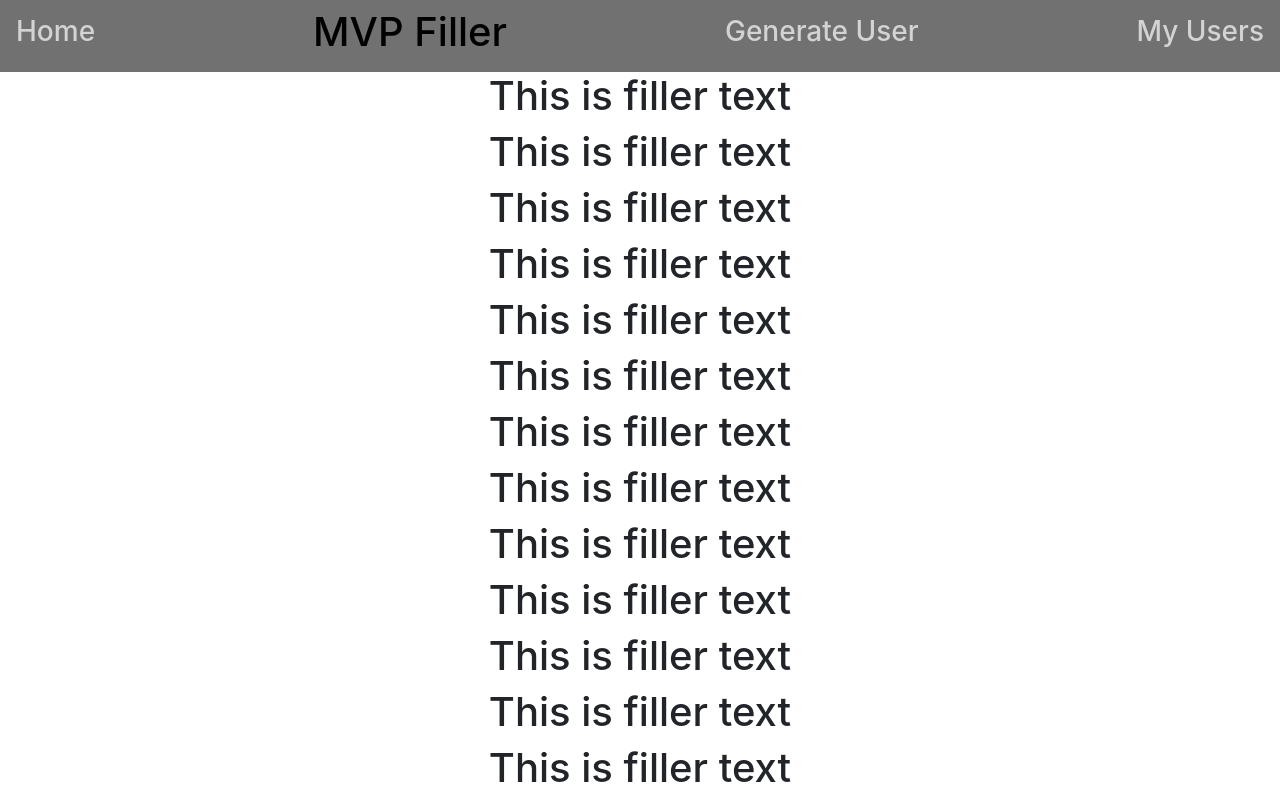
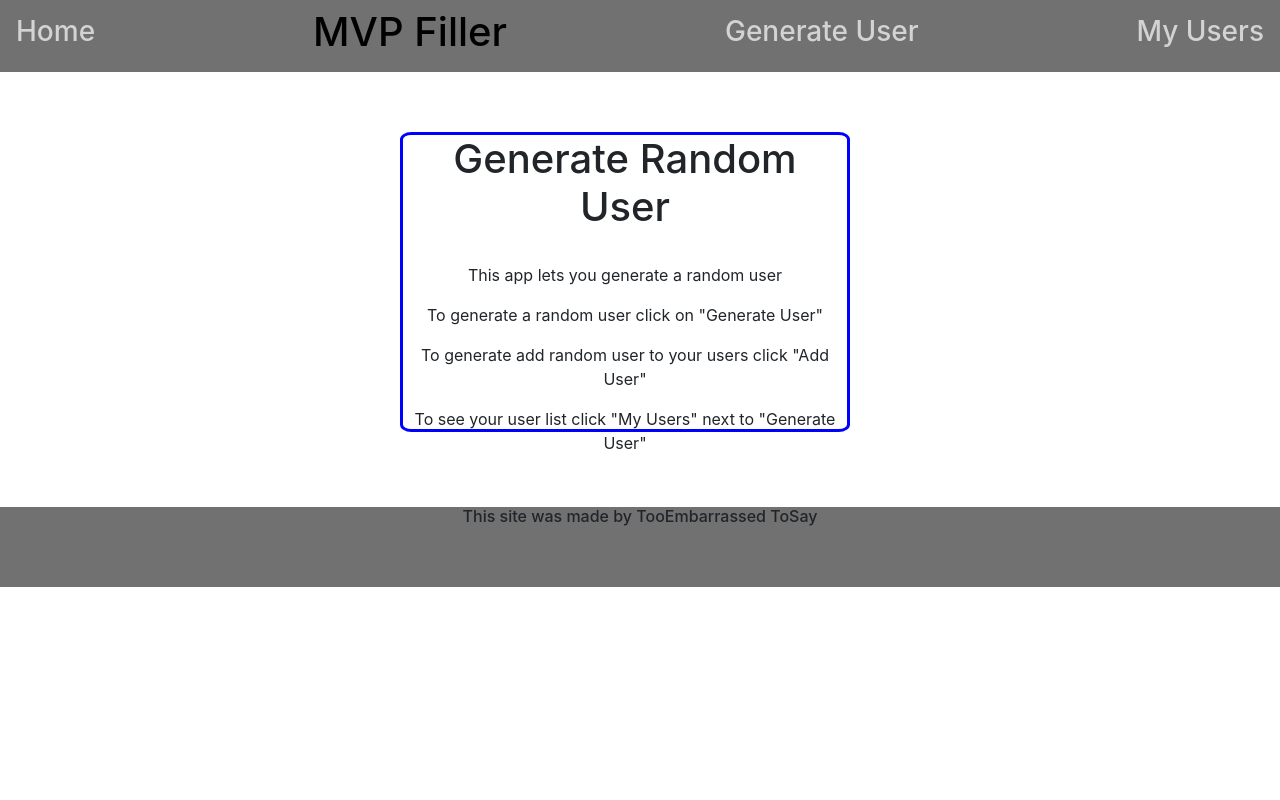
Before and after one commit to gaberbomb95/React-Project, a React (Create React App) app: page / in a window 1280 px wide. Shown: the top 800 px of the page. Built offline with nearby package versions, Linux system fonts and the light colour scheme.

Commit message:
Able to get correct data rendered when clicking on add user button'

```diff
--- a/src/App.js
+++ b/src/App.js
@@ -4,14 +4,26 @@ import Footer from "./components/Footer";
 import Nav from "./components/Nav";
 import Home from "./components/Home";
 import GenerateUser from "./pages/GenerateUser";
-
-
+import { useState } from "react";
+import MyUsers from "./pages/MyUsers"
 
 function App() {
+  const url = `https://randomuser.me/api/?results=100`;
+  const [user, setUser] = useState(null);
+  const [userTeam, setUserTeam] = useState(null);
 
-  const addUser = () => {
-    console.log("addUser")
-  }
+  const getUser = async () => {
+    const response = await fetch(url);
+    const data = await response.json();
+    console.log(data.results[0].name);
+    setUser(data);
+  };
+
+  const addUser = (userData) => {
+    console.log(userData);
+    setUserTeam(userData);
+
+  };
 
   return (
     <div className="App">
@@ -22,7 +34,11 @@ function App() {
         </Route>
 
         <Route path="/generateuser">
-          <GenerateUser addUser={addUser} />
+          <GenerateUser addUser={addUser} user={user} getUser={getUser} />
+        </Route>
+
+        <Route path='/myusers'>
+          <MyUsers userTeam={userTeam} />
         </Route>
       </Switch>
       <Footer />
--- /dev/null
+++ b/src/components/Home.css
@@ -0,0 +1,8 @@
+.home {
+  height: 300px;
+  width: 450px;
+  border: 3px solid blue;
+  margin-top: 60px;
+  margin-left: 400px;
+  border-radius: 2.5%;
+}
--- a/src/components/Home.js
+++ b/src/components/Home.js
@@ -1,26 +1,17 @@
 import React from "react";
+import { Card } from "reactstrap";
+import "./Home.css";
 
 const Home = (props) => {
   return (
-    <div>
-        <h1>This is filler text</h1>
-        <h1>This is filler text</h1>
-        <h1>This is filler text</h1>
-        <h1>This is filler text</h1>
-        <h1>This is filler text</h1>
-        <h1>This is filler text</h1>
-        <h1>This is filler text</h1>
-        <h1>This is filler text</h1>
-        <h1>This is filler text</h1>
-        <h1>This is filler text</h1>
-        <h1>This is filler text</h1>
-        <h1>This is filler text</h1>
-        <h1>This is filler text</h1>
-        <h1>This is filler text</h1>
-        <h1>This is filler text</h1>
-        <h1>This is filler text</h1>
-
-    </div>
+    <Card className='home'>
+      <h1>Generate Random User</h1>
+      <br></br>
+      <p>This app lets you generate a random user</p>
+      <p>To generate a random user click on "Generate User"</p>
+      <p>To generate add random user to your users click "Add User"</p>
+      <p>To see your user list click "My Users" next to "Generate User"</p>
+    </Card>
   );
 };
 
--- a/src/pages/GenerateUser.js
+++ b/src/pages/GenerateUser.js
@@ -4,52 +4,51 @@ import { Button, Card } from "reactstrap";
 import "./GenerateUser.css";
 
 const GenerateUser = (props) => {
-  const url = `https://randomuser.me/api/?results=100`;
-  const [user, setUser] = useState(null);
-  const [userTeam, setUserTeam] = useState(null);
+  // const url = `https://randomuser.me/api/?results=100`;
+  // const [user, setUser] = useState(null);
+  // const [userTeam, setUserTeam] = useState(null);
 
-  const getUser = async () => {
-    const response = await fetch(url);
-    const data = await response.json();
-    console.log(data.results[0].name);
-    setUser(data);
-  };
+  // const getUser = async () => {
+  //   const response = await fetch(url);
+  //   const data = await response.json();
+  //   console.log(data.results[0].name);
+  //   setUser(data);
+  // };
 
   useEffect(() => {
-    getUser();
+    props.getUser();
   }, []);
 
   const loaded = () => {
     return (
       <div>
         <h4>Generate Different User</h4>
-        <Button className="btn" onClick={getUser}>
+        <Button className="btn" onClick={props.getUser}>
           Generate Random User
         </Button>
       </div>
     );
   };
 
-  const addUser = () => {
-    console.log("addUser", user)
-     setUserTeam(user.results[0].name);
-  };
-  ;
+  // const addUser = (userData) => {
+  //   console.log("addUser", userData)
+  //    setUserTeam(userData);
+  // };
+
 
   const getInfo = () => {
-    console.log(user);
     return (
       <>
-        <Button className="btn1" onClick={getUser}>
+        <Button className="btn1" onClick={props.getUser}>
           Generate Random User
         </Button>
         <Card className="cardSpecific">
           <h1>
             {" "}
-            {user.results[0].name.first} {user.results[0].name.last}{" "}
+            {props.user.results[0].name.first} {props.user.results[0].name.last}{" "}
           </h1>
-          <img className="image" src={user.results[0].picture.large}></img>
-          <Button onClick={() => props.addUser()}>Add To Users</Button>
+          <img className="image" src={props.user.results[0].picture.large}></img>
+          <Button onClick={() => props.addUser(props.user.results[0])}>Add To Users</Button>
         </Card>
       </>
     );
@@ -59,12 +58,12 @@ const GenerateUser = (props) => {
     return (
       <div>
         <h4>Generate Different User</h4>
-        <Button onClick={getUser}>Generate Random User</Button>
+        <Button onClick={props.getUser}>Generate Random User</Button>
       </div>
     );
   };
 
-  return user ? getInfo() : loading();
+  return props.user ? getInfo() : loading();
 };
 
 export default GenerateUser;
--- a/src/pages/MyUsers.js
+++ b/src/pages/MyUsers.js
@@ -1,9 +1,6 @@
 import React from 'react'
 
-const MyUsers = (props) => {
-
-
-
+const MyUsers = () => {
     return (
         <div>
 
```
Also changed, not shown: src/components/UserData.js (deleted, +0 -11 lines), src/components/Footer.js (line endings or trailing spaces), src/components/Nav.css (line endings or trailing spaces), src/components/Nav.js (line endings or trailing spaces).
